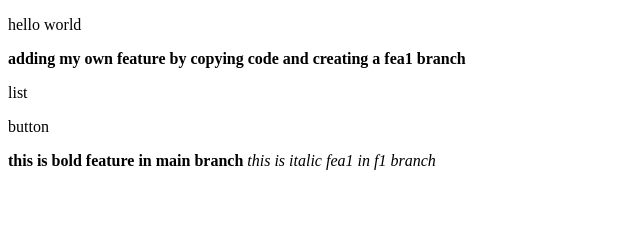
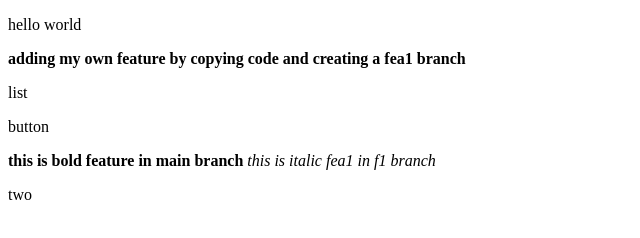
Before and after one commit to Shruthi2905/Shruthi.B, a plain HTML site: page index.html in a window 1280 px wide. Shown: the full height of the page, 0-640 px from the left. Drawn offline with Linux system fonts and the light colour scheme.

Commit message:
using pr

```diff
--- a/index.html
+++ b/index.html
@@ -12,5 +12,6 @@
     <p>button</p>
     <b>this is bold feature in main branch</b>
     <i>this is italic fea1 in f1 branch</i>
+    <p>two</p>
 </body>
 </html>
```
